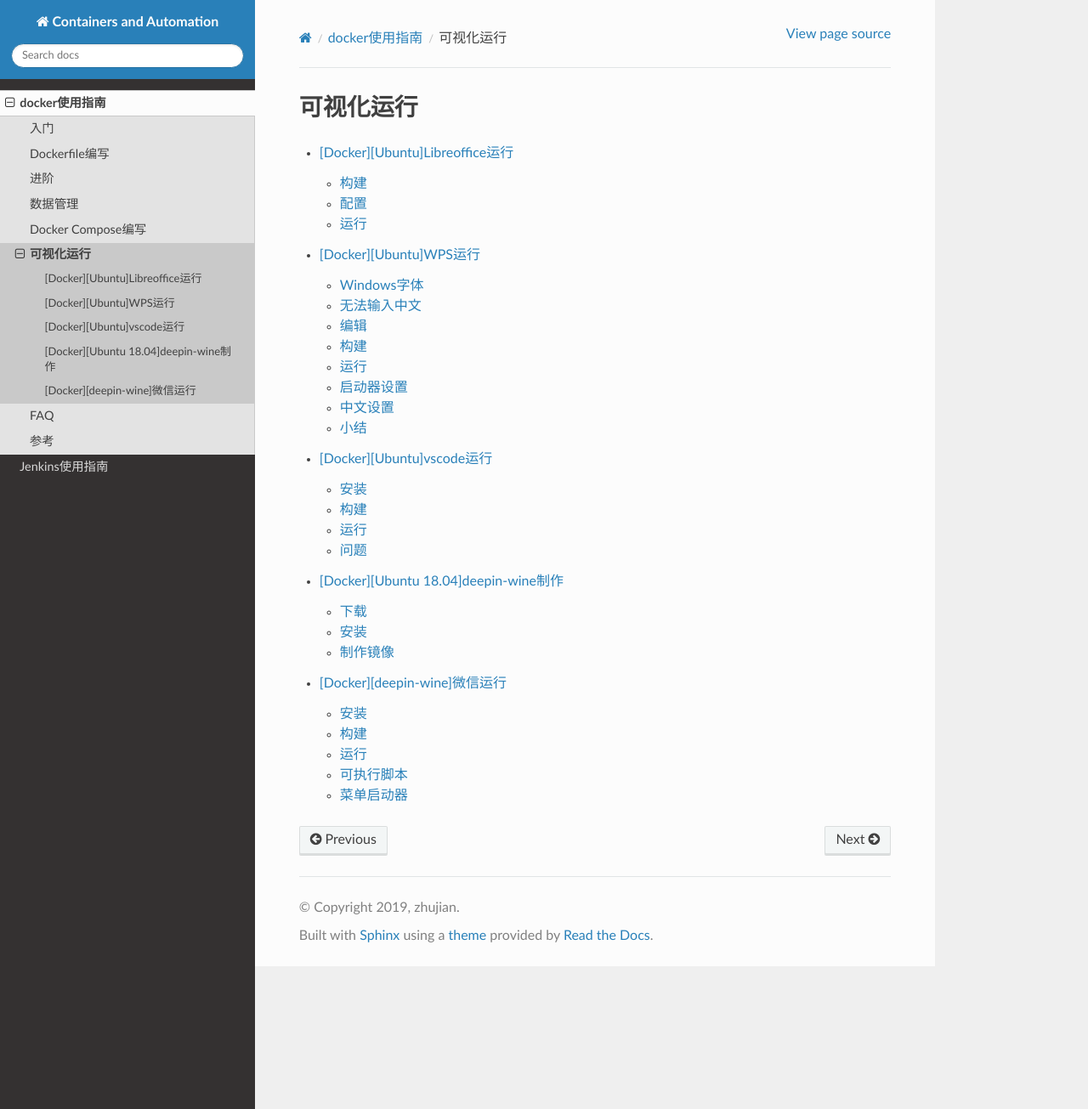
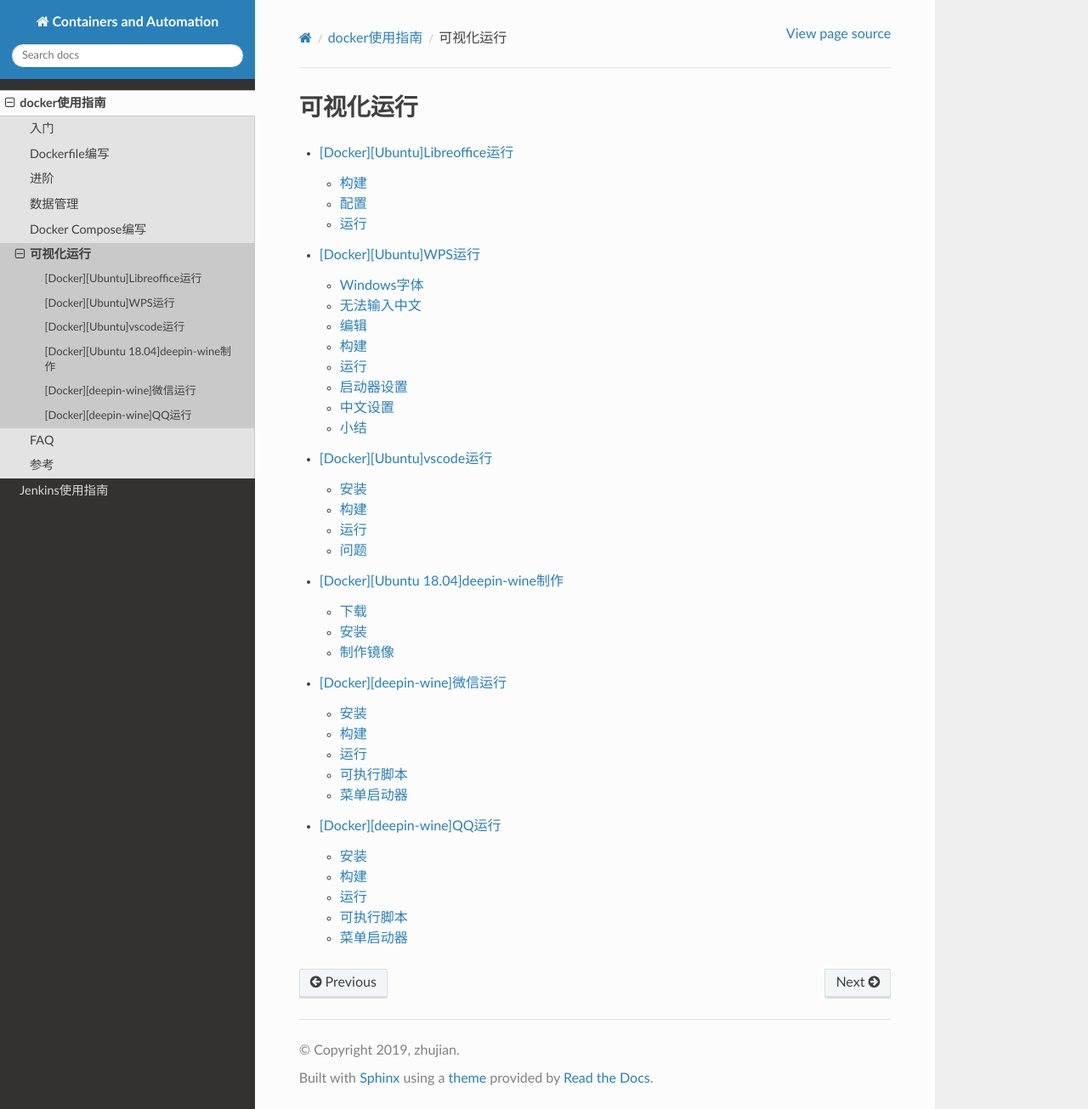
Before and after one commit to Document-Collection/Containerization-Automation, a Sphinx documentation site: the page built from docs/source/docker/gui.rst, in a window 1280 px wide and 1305 px high. Shown: the whole window at 85% size. Built offline with Sphinx 7.4.7 and the Read the Docs theme 2.0.0, drawn with Linux system fonts in a browser that asks for light colours; pages that are not in the unit, such as notebooks, are missing from menus.

Commit message:
chore(docker): 更新

```diff
--- a/docs/source/docker/gui.rst
+++ b/docs/source/docker/gui.rst
@@ -10,3 +10,4 @@
    gui/[Docker][Ubuntu]vscode运行
    gui/[Docker][Ubuntu 18.04]deepin-wine制作
    gui/[Docker][deepin-wine]微信运行
+   gui/[Docker][deepin-wine]QQ运行
```
Also changed, not shown: 1 other file.
